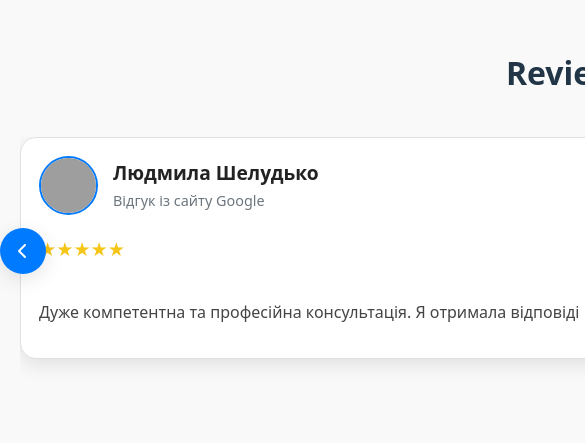
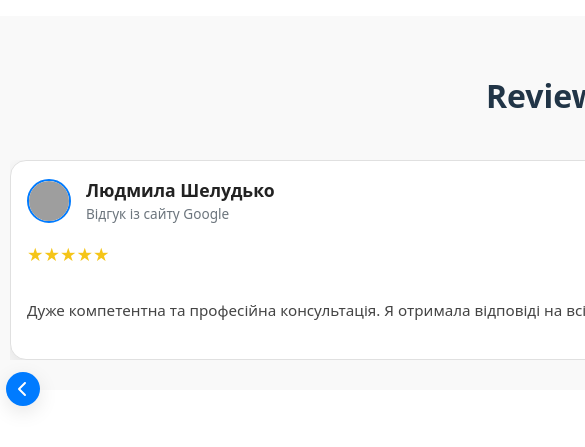
Before and after one commit to Sasha-08170/Reviews, a React (Vite) app: page / in a window 390 px wide. Shown: the part 219-666 px from the top of the page, 585 px wide, since content can reach past the window. Built offline with nearby package versions, Linux system fonts and the light colour scheme; grey boxes are pictures that could not be loaded.

Commit message:
Add styles

```diff
--- a/src/components/ReviewsSlider/ReviewsSlider.module.css
+++ b/src/components/ReviewsSlider/ReviewsSlider.module.css
@@ -1,5 +1,10 @@
-/* === Корень компонента === */
+/* === Корень компонента + переменные для быстрых правок === */
 .reviews-slider {
+  --card-height: 320px; /* высота карточки на десктопе */
+  --card-padding: 35px;
+  --avatar-size: 55px;
+  --btn-size: 46px;
+
   width: 100%;
   max-width: 1200px;
   margin: 0 auto;
@@ -7,6 +12,7 @@
   position: relative;
   background: var(--bg-color-light, #f9f9f9);
   border-radius: var(--border-radius-base);
+  box-sizing: border-box;
 }
 
 .reviews-slider h2 {
@@ -17,108 +23,104 @@
   font-weight: 600;
 }
 
-/* === Карточка отзыва (адаптивная высота) === */
+/* === ВАЖНО: делать слайды flex-контейнерами, чтобы карточки растягивались по высоте === */
+/* Применяется к классам Swiper (глобально) */
+.swiper-slide {
+  display: flex !important; /* Swiper управляет слайдами, но заставим их быть flex-контейнерами */
+  align-items: stretch; /* растянуть карточку на всю высоту слайда */
+  box-sizing: border-box;
+  padding: 8px; /* небольшой внутренний отступ между слайдами */
+}
+
+/* === Карточка отзыва — теперь фиксированной высоты (равные высоты) === */
 .reviews-slider__card {
+  width: 100%; /* 100% ширины слайда */
+  flex: 1 1 auto; /* занимает всё доступное пространство внутри .swiper-slide */
+  height: var(--card-height); /* фиксированная высота (меняется на брейкпойнтах) */
+  box-sizing: border-box;
   background-color: var(--bg-color-card, #fff);
   border-radius: var(--border-radius-base, 16px);
-  padding: 35px;
+  padding: var(--card-padding);
   box-shadow: var(--shadow-medium, 0 6px 20px rgba(0, 0, 0, 0.1));
-  text-align: left;
   display: flex;
   flex-direction: column;
-  gap: 20px;
-  min-height: 180px; /* базовый минимум */
-  height: auto; /* высота подстраивается под контент */
+  gap: 16px;
+  border: 1px solid #e0e0e0;
   transition: transform var(--transition-speed, 0.3s ease),
     box-shadow var(--transition-speed, 0.3s ease), border-color var(--transition-speed, 0.3s ease);
-  border: 1px solid #e0e0e0;
   cursor: pointer;
   color: var(--text-color-dark, #333);
+  overflow: hidden; /* прятать лишнее содержимое */
 }
 
-.reviews-slider__card:hover {
+/* hover / focus */
+.reviews-slider__card:hover,
+.reviews-slider__card:focus-within {
   transform: translateY(-8px);
   box-shadow: 0 18px 45px rgba(0, 0, 0, 0.15);
   border-color: var(--primary-color, #007bff);
 }
 
-/* === Адаптивная высота под экраны === */
-
-/* Планшеты */
-@media (max-width: 1024px) {
-  .reviews-slider__card {
-    min-height: 160px;
-    padding: 25px;
-  }
+/* Кнопка клика — анимация (класс добавляется JS) */
+.activeClick {
+  transform: scale(1.03);
+  box-shadow: 0 12px 30px rgba(0, 123, 255, 0.18);
 }
 
-/* Смартфоны */
-@media (max-width: 768px) {
-  .reviews-slider__card {
-    min-height: 140px;
-    padding: 20px;
-  }
-}
-
-/* Маленькие смартфоны */
-@media (max-width: 480px) {
-  .reviews-slider__card {
-    min-height: 120px;
-    padding: 18px;
-  }
-}
-
-/* Анимация клика */
-.activeClick {
-  transform: scale(1.05);
-  box-shadow: 0 12px 30px rgba(0, 123, 255, 0.3);
-}
-
-/* === Шапка карточки === */
+/* === Шапка карточки: фиксируем, чтобы тело могло расти/усекаться === */
 .reviews-slider__header {
   display: flex;
   align-items: center;
   gap: 15px;
+  flex: 0 0 auto; /* не растягивать шапку */
 }
 
 .reviews-slider__avatar {
-  width: 55px;
-  height: 55px;
+  width: var(--avatar-size);
+  height: var(--avatar-size);
   border-radius: 50%;
   object-fit: cover;
   border: 2px solid var(--primary-color, #007bff);
+  flex: 0 0 auto;
 }
 
 .reviews-slider__name {
-  font-size: 1.2rem;
+  font-size: 1.1rem;
   font-weight: 600;
   margin: 0;
   color: var(--text-color-dark, #222);
 }
 
 .reviews-slider__source {
-  font-size: 0.9rem;
+  font-size: 0.85rem;
   color: var(--secondary-color, #6c757d);
+  display: block;
 }
 
-/* === Рейтинг === */
+/* === Рейтинг — фиксированное место === */
 .reviews-slider__rating {
-  color: #f5c518; /* звёзды жёлтые */
-  font-size: 1.2rem;
-  font-weight: bold;
+  color: #f5c518;
+  font-size: 1.15rem;
+  font-weight: 700;
+  flex: 0 0 auto;
 }
 
-/* === Текст отзыва === */
+/* === Текст отзыва: занимает оставшееся пространство и усікается через line-clamp === */
 .reviews-slider__text {
   font-size: 1rem;
   color: var(--text-color-dark, #444);
   line-height: 1.5;
-  flex-grow: 1;
+  flex: 1 1 auto; /* занимает всё оставшееся место */
   overflow: hidden;
-  text-overflow: ellipsis;
+
+  /* многополосное усечение */
+  display: -webkit-box;
+  -webkit-box-orient: vertical;
+  -webkit-line-clamp: 5; /* по умолчанию показываем 5 строк */
+  word-break: break-word;
 }
 
-/* === Кастомные стрелки === */
+/* === Стрелки управления (адаптивные размеры/позиционирование) === */
 .swiper-button-prev,
 .swiper-button-next {
   position: absolute;
@@ -127,29 +129,107 @@
   background: var(--primary-color, #007bff);
   color: #fff;
   border-radius: 50%;
-  width: 46px;
-  height: 46px;
+  width: var(--btn-size);
+  height: var(--btn-size);
   display: flex;
   align-items: center;
   justify-content: center;
   box-shadow: var(--shadow-medium, 0 6px 20px rgba(0, 0, 0, 0.1));
   cursor: pointer;
-  transition: background var(--transition-speed, 0.3s ease),
-    transform var(--transition-speed, 0.3s ease);
+  transition: background var(--transition-speed, 0.25s ease),
+    transform var(--transition-speed, 0.25s ease);
   z-index: 10;
+  border: none;
 }
 
+/* смещаем кнопки чуть в стороны, чтобы не закрывать контент */
 .swiper-button-prev {
-  top: 60%;
-  left: 0px;
+  left: -18px;
 }
 
 .swiper-button-next {
-  top: 60%;
-  right: 0px;
+  right: -18px;
 }
 
+/* ховер/фокус для кнопок (доступность) */
 .swiper-button-prev:hover,
-.swiper-button-next:hover {
+.swiper-button-next:hover,
+.swiper-button-prev:focus,
+.swiper-button-next:focus {
   background: var(--secondary-color, #0056b3);
+  transform: translateY(-50%) scale(1.02);
+  outline: none;
 }
+
+.custom-btn:focus-visible {
+  outline: 3px solid rgba(0, 123, 255, 0.25);
+  border-radius: 50%;
+}
+
+/* === Брейкпоинты — уменьшаем высоту карточек и количество строк текста === */
+@media (max-width: 1024px) {
+  .reviews-slider {
+    --card-height: 280px;
+    --card-padding: 25px;
+    --avatar-size: 48px;
+    --btn-size: 42px;
+  }
+
+  .reviews-slider__text {
+    -webkit-line-clamp: 4;
+  }
+
+  .swiper-button-prev {
+    left: -14px;
+  }
+  .swiper-button-next {
+    right: -14px;
+  }
+}
+
+@media (max-width: 768px) {
+  .reviews-slider {
+    --card-height: 240px;
+    --card-padding: 20px;
+    --avatar-size: 44px;
+    --btn-size: 38px;
+    padding: 40px 16px;
+  }
+
+  .reviews-slider__text {
+    -webkit-line-clamp: 3;
+  }
+
+  /* на мобильных кнопки лучше внутри контейнера и компактнее */
+  .swiper-button-prev {
+    left: 6px;
+    top: calc(100% - 18px);
+    transform: translateY(-0%);
+  }
+  .swiper-button-next {
+    right: 6px;
+    top: calc(100% - 18px);
+    transform: translateY(-0%);
+  }
+}
+
+@media (max-width: 480px) {
+  .reviews-slider {
+    --card-height: 200px;
+    --card-padding: 16px;
+    --avatar-size: 40px;
+    --btn-size: 34px;
+    padding: 30px 10px;
+  }
+
+  .reviews-slider__text {
+    -webkit-line-clamp: 2;
+    font-size: 0.95rem;
+  }
+
+  .swiper-button-prev,
+  .swiper-button-next {
+    width: var(--btn-size);
+    height: var(--btn-size);
+  }
+}
```
